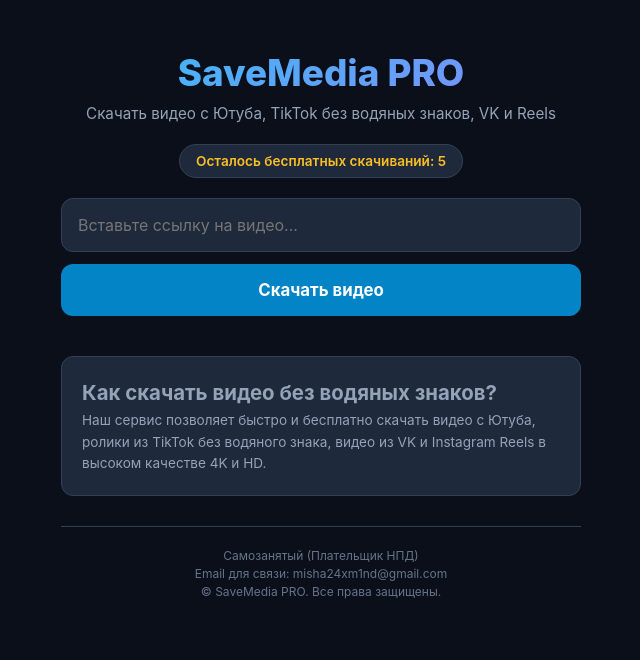
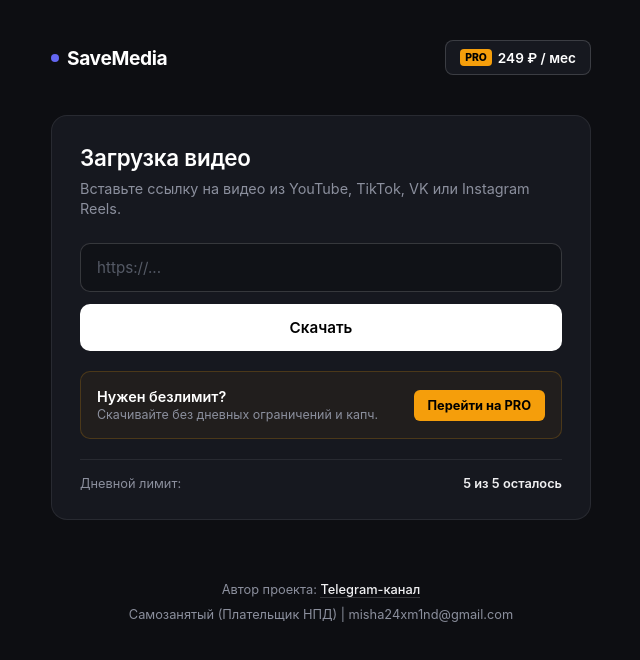
Before and after one commit to 34Subobratik/media-downloader, a plain HTML site: page index.html in a window 1280 px wide. Shown: the whole page, without its empty margins (319-959 px from the left). Drawn offline with Linux system fonts and the light colour scheme.

Commit message:
Update index.html

```diff
--- a/index.html
+++ b/index.html
@@ -3,95 +3,384 @@
 <head>
     <meta charset="UTF-8">
     <meta name="viewport" content="width=device-width, initial-scale=1.0">
-    <title>Скачать видео с Ютуба, TikTok без водяных знаков, VK, Reels — SaveMedia PRO</title>
+    <title>SaveMedia — Скачать видео без водяных знаков</title>
     <style>
-        * { box-sizing: border-box; margin: 0; padding: 0; font-family: -apple-system, BlinkMacSystemFont, "Segoe UI", Roboto, sans-serif; }
-        body { background: #0b0f19; color: #f8fafc; display: flex; flex-direction: column; align-items: center; min-height: 100vh; padding: 20px; }
-        .container { max-width: 520px; width: 100%; text-align: center; margin-top: 30px; }
-        .logo { font-size: 2.3rem; font-weight: 800; background: linear-gradient(135deg, #38bdf8, #818cf8); -webkit-background-clip: text; -webkit-text-fill-color: transparent; margin-bottom: 8px; }
-        p.subtitle { color: #94a3b8; font-size: 0.95rem; margin-bottom: 20px; line-height: 1.4; }
-        .badge { background: #1e293b; border: 1px solid #334155; padding: 8px 16px; border-radius: 99px; display: inline-block; font-size: 0.85rem; color: #fbbf24; margin-bottom: 20px; font-weight: 600; }
-        .input-box { display: flex; flex-direction: column; gap: 12px; margin-bottom: 20px; }
-        input[type="text"] { width: 100%; padding: 16px; border-radius: 12px; border: 1px solid #334155; background: #1e293b; color: #fff; font-size: 1rem; outline: none; }
-        button.btn-main { width: 100%; padding: 16px; border-radius: 12px; border: none; background: #0284c7; color: #fff; font-size: 1.05rem; font-weight: 700; cursor: pointer; }
-        #loader { display: none; margin-top: 20px; color: #38bdf8; font-weight: 600; }
-        #result { display: none; margin-top: 20px; background: #1e293b; border: 1px solid #334155; padding: 20px; border-radius: 12px; }
-        .btn-download { display: inline-block; width: 100%; padding: 14px; background: #22c55e; color: #fff; text-decoration: none; border-radius: 10px; font-weight: 700; margin-top: 10px; text-align: center; }
-        .paywall { display: none; margin-top: 20px; background: #1e293b; border: 2px solid #ef4444; border-radius: 16px; padding: 24px; text-align: center; }
-        .paywall h3 { color: #ef4444; font-size: 1.4rem; margin-bottom: 8px; }
-        .paywall p { color: #cbd5e1; font-size: 0.9rem; line-height: 1.4; margin-bottom: 16px; }
-        .price-tag { font-size: 2.2rem; font-weight: 800; color: #fbbf24; margin-bottom: 16px; }
-        .price-tag span { font-size: 0.9rem; color: #94a3b8; font-weight: 400; }
-        .btn-pay { display: inline-block; width: 100%; padding: 16px; background: #22c55e; color: #fff; text-decoration: none; border-radius: 12px; font-weight: 700; font-size: 1.05rem; }
-        .seo-text { margin-top: 40px; text-align: left; background: #1e293b; padding: 20px; border-radius: 12px; border: 1px solid #334155; font-size: 0.85rem; color: #94a3b8; line-height: 1.6; }
-        .footer-legal { margin-top: 30px; border-top: 1px solid #334155; padding-top: 20px; font-size: 0.75rem; color: #64748b; text-align: center; line-height: 1.5; }
+        :root {
+            --bg: #0d0e12;
+            --surface: #16181f;
+            --surface-hover: #1f222c;
+            --border: rgba(255, 255, 255, 0.08);
+            --border-bright: rgba(255, 255, 255, 0.16);
+            --text: #f0f0f2;
+            --muted: #8b8f9d;
+            --accent: #6366f1;
+            --accent-hover: #4f46e5;
+            --pro-gold: #f59e0b;
+            --success: #10b981;
+        }
+
+        * {
+            box-sizing: border-box;
+            margin: 0;
+            padding: 0;
+            font-family: -apple-system, BlinkMacSystemFont, "SF Pro Display", "Segoe UI", Roboto, sans-serif;
+            -webkit-font-smoothing: antialiased;
+        }
+
+        body {
+            background-color: var(--bg);
+            color: var(--text);
+            min-height: 100vh;
+            display: flex;
+            flex-direction: column;
+            align-items: center;
+            justify-content: space-between;
+            padding: 40px 20px 24px;
+        }
+
+        .wrapper {
+            width: 100%;
+            max-width: 540px;
+            margin: 0 auto;
+        }
+
+        header {
+            display: flex;
+            align-items: center;
+            justify-content: space-between;
+            margin-bottom: 40px;
+        }
+
+        .brand {
+            font-weight: 700;
+            font-size: 1.2rem;
+            letter-spacing: -0.02em;
+            color: #fff;
+            display: flex;
+            align-items: center;
+            gap: 8px;
+        }
+
+        .brand-dot {
+            width: 8px;
+            height: 8px;
+            background: var(--accent);
+            border-radius: 50%;
+        }
+
+        .btn-pro-header {
+            background: var(--surface);
+            border: 1px solid var(--border-bright);
+            color: #fff;
+            padding: 8px 14px;
+            border-radius: 8px;
+            font-size: 0.85rem;
+            font-weight: 600;
+            text-decoration: none;
+            display: inline-flex;
+            align-items: center;
+            gap: 6px;
+            transition: background 0.2s;
+        }
+
+        .btn-pro-header:hover {
+            background: var(--surface-hover);
+        }
+
+        .pro-badge {
+            background: var(--pro-gold);
+            color: #000;
+            font-weight: 800;
+            font-size: 0.65rem;
+            padding: 2px 5px;
+            border-radius: 4px;
+            text-transform: uppercase;
+        }
+
+        .main-card {
+            background: var(--surface);
+            border: 1px solid var(--border);
+            border-radius: 16px;
+            padding: 28px;
+        }
+
+        h1 {
+            font-size: 1.4rem;
+            font-weight: 600;
+            margin-bottom: 8px;
+            color: #fff;
+            letter-spacing: -0.01em;
+        }
+
+        p.description {
+            color: var(--muted);
+            font-size: 0.9rem;
+            margin-bottom: 24px;
+            line-height: 1.4;
+        }
+
+        .input-group {
+            display: flex;
+            flex-direction: column;
+            gap: 12px;
+        }
+
+        input[type="text"] {
+            width: 100%;
+            background: rgba(0, 0, 0, 0.25);
+            border: 1px solid var(--border-bright);
+            border-radius: 10px;
+            padding: 14px 16px;
+            color: #fff;
+            font-size: 0.95rem;
+            outline: none;
+            transition: border-color 0.2s;
+        }
+
+        input[type="text"]:focus {
+            border-color: var(--accent);
+        }
+
+        input[type="text"]::placeholder {
+            color: #555a66;
+        }
+
+        button.btn-submit {
+            width: 100%;
+            background: #fff;
+            color: #000;
+            border: none;
+            border-radius: 10px;
+            padding: 14px;
+            font-size: 0.95rem;
+            font-weight: 600;
+            cursor: pointer;
+            transition: opacity 0.2s;
+        }
+
+        button.btn-submit:hover {
+            opacity: 0.9;
+        }
+
+        /* PRO Banner Block */
+        .pro-upgrade-card {
+            margin-top: 20px;
+            padding: 16px;
+            background: rgba(245, 158, 11, 0.05);
+            border: 1px solid rgba(245, 158, 11, 0.2);
+            border-radius: 10px;
+            display: flex;
+            align-items: center;
+            justify-content: space-between;
+            gap: 12px;
+        }
+
+        .pro-upgrade-info h4 {
+            font-size: 0.9rem;
+            color: #fff;
+            font-weight: 600;
+            margin-bottom: 2px;
+        }
+
+        .pro-upgrade-info p {
+            font-size: 0.78rem;
+            color: var(--muted);
+        }
+
+        .btn-upgrade {
+            background: var(--pro-gold);
+            color: #000;
+            padding: 8px 14px;
+            border-radius: 6px;
+            font-size: 0.8rem;
+            font-weight: 700;
+            text-decoration: none;
+            white-space: nowrap;
+        }
+
+        .limit-info {
+            display: flex;
+            align-items: center;
+            justify-content: space-between;
+            margin-top: 20px;
+            font-size: 0.8rem;
+            color: var(--muted);
+            padding-top: 16px;
+            border-top: 1px solid var(--border);
+        }
+
+        #loader {
+            display: none;
+            margin-top: 20px;
+            text-align: center;
+            color: var(--muted);
+            font-size: 0.9rem;
+        }
+
+        #result {
+            display: none;
+            margin-top: 20px;
+            padding: 16px;
+            background: rgba(16, 185, 129, 0.08);
+            border: 1px solid rgba(16, 185, 129, 0.2);
+            border-radius: 10px;
+            text-align: center;
+        }
+
+        .btn-download {
+            display: inline-block;
+            width: 100%;
+            padding: 12px;
+            background: var(--success);
+            color: #fff;
+            text-decoration: none;
+            border-radius: 8px;
+            font-weight: 600;
+            margin-top: 10px;
+        }
+
+        .paywall {
+            display: none;
+            margin-top: 20px;
+            padding: 20px;
+            background: rgba(239, 68, 68, 0.08);
+            border: 1px solid rgba(239, 68, 68, 0.2);
+            border-radius: 12px;
+            text-align: center;
+        }
+
+        .paywall h3 {
+            color: #ef4444;
+            font-size: 1rem;
+            margin-bottom: 6px;
+        }
+
+        .paywall p {
+            color: var(--muted);
+            font-size: 0.85rem;
+            margin-bottom: 14px;
+        }
+
+        footer {
+            margin-top: 60px;
+            text-align: center;
+            font-size: 0.8rem;
+            color: var(--muted);
+            line-height: 1.6;
+        }
+
+        .creator-link {
+            color: var(--text);
+            text-decoration: none;
+            font-weight: 500;
+            border-bottom: 1px solid var(--border-bright);
+            transition: border-color 0.2s;
+        }
+
+        .creator-link:hover {
+            border-color: #fff;
+        }
     </style>
 </head>
 <body>
-    <div class="container">
-        <div class="logo">SaveMedia PRO</div>
-        <p class="subtitle">Скачать видео с Ютуба, TikTok без водяных знаков, VK и Reels</p>
-        <div class="badge" id="limitBadge">Осталось бесплатных скачиваний: 5</div>
-        <div class="input-box">
-            <input type="text" id="videoUrl" placeholder="Вставьте ссылку на видео...">
-            <button class="btn-main" onclick="processVideo()">Скачать видео</button>
+    <div class="wrapper">
+        <header>
+            <div class="brand"><span class="brand-dot"></span>SaveMedia</div>
+            <a href="#" id="topPayBtn" target="_blank" class="btn-pro-header">
+                <span class="pro-badge">PRO</span>
+                <span>249 ₽ / мес</span>
+            </a>
+        </header>
+
+        <main class="main-card">
+            <h1>Загрузка видео</h1>
+            <p class="description">Вставьте ссылку на видео из YouTube, TikTok, VK или Instagram Reels.</p>
+
+            <div class="input-group">
+                <input type="text" id="videoUrl" placeholder="https://...">
+                <button class="btn-submit" onclick="processVideo()">Скачать</button>
             </div>
-        <div id="loader">Загрузка и обработка...</div>
+
+            <div id="loader">Обработка ссылки...</div>
+
             <div id="result">
-            <p style="color: #22c55e; font-weight: 700; margin-bottom: 10px;">✓ Видео готово к скачиванию!</p>
+                <p style="color: var(--success); font-weight: 600;">Файл готов к сохранению</p>
                 <a id="downloadBtn" class="btn-download" href="#" target="_blank">Сохранить файл</a>
             </div>
+
             <div class="paywall" id="paywall">
-            <h3>Дневной лимит исчерпан! ⚠️</h3>
-            <p>Вы использовали 5 бесплатных скачиваний на сегодня.<br>Оформите PRO-доступ, чтобы скачивать без ограничений!</p>
-            <div class="price-tag">249 ₽ <span>/ месяц</span></div>
-            <a href="#" id="payLink" target="_blank" class="btn-pay">Оформить PRO-доступ за 249 ₽</a>
+                <h3>Дневной лимит исчерпан</h3>
+                <p>Вы использовали 5 бесплатных скачиваний на сегодня. Оформите PRO для снятия всех ограничений.</p>
+                <a href="#" class="btn-upgrade" style="display: block; text-align: center; padding: 12px;">Оформить PRO за 249 ₽</a>
             </div>
-        <div class="seo-text">
-            <h2>Как скачать видео без водяных знаков?</h2>
-            <p>Наш сервис позволяет быстро и бесплатно скачать видео с Ютуба, ролики из TikTok без водяного знака, видео из VK и Instagram Reels в высоком качестве 4K и HD.</p>
+
+            <div class="pro-upgrade-card" id="proBanner">
+                <div class="pro-upgrade-info">
+                    <h4>Нужен безлимит?</h4>
+                    <p>Скачивайте без дневных ограничений и капч.</p>
                 </div>
-        <div class="footer-legal">
-            <p>Самозанятый (Плательщик НПД)</p>
-            <p>Email для связи: misha24xm1nd@gmail.com</p>
-            <p>© SaveMedia PRO. Все права защищены.</p>
+                <a href="#" class="btn-upgrade">Перейти на PRO</a>
             </div>
+
+            <div class="limit-info">
+                <span>Дневной лимит:</span>
+                <span id="limitBadge" style="color: var(--text); font-weight: 600;">5 / 5 осталось</span>
             </div>
+        </main>
+
+        <footer>
+            <p>Автор проекта: <a href="https://t.me/+jYr3-bjDM8xlODIy" target="_blank" class="creator-link">Telegram-канал</a></p>
+            <p style="margin-top: 4px;">Самозанятый (Плательщик НПД) | misha24xm1nd@gmail.com</p>
+        </footer>
+    </div>
+
     <script>
         const MAX_DAILY_LIMIT = 5;
+
         function getUserData() {
             const today = new Date().toDateString();
             const data = JSON.parse(localStorage.getItem('savemedia_data') || '{}');
             if (data.date !== today) return { date: today, count: 0, isPro: false };
             return data;
         }
+
         function updateBadge() {
             const data = getUserData();
             const badge = document.getElementById('limitBadge');
+            const topBtn = document.getElementById('topPayBtn');
+            const proBanner = document.getElementById('proBanner');
+
             if (data.isPro) {
-                badge.innerText = "У вас включен PRO-доступ (Безлимит) 👑";
-                badge.style.color = "#22c55e";
+                badge.innerText = "Безлимит (PRO)";
+                badge.style.color = "var(--success)";
+                topBtn.style.display = "none";
+                proBanner.style.display = "none";
             } else {
                 const left = MAX_DAILY_LIMIT - data.count;
-                badge.innerText = Осталось бесплатных скачиваний сегодня: ${left > 0 ? left : 0};
+                badge.innerText = `${left > 0 ? left : 0} из ${MAX_DAILY_LIMIT} осталось`;
             }
         }
+
         async function processVideo() {
             const url = document.getElementById('videoUrl').value.trim();
             const loader = document.getElementById('loader');
             const result = document.getElementById('result');
             const paywall = document.getElementById('paywall');
             const downloadBtn = document.getElementById('downloadBtn');
-            if (!url) return alert('Пожалуйста, вставьте ссылку на видео!');
+
+            if (!url) return alert('Вставьте ссылку на видео');
+
             let data = getUserData();
             if (!data.isPro && data.count >= MAX_DAILY_LIMIT) {
                 paywall.style.display = 'block';
                 result.style.display = 'none';
                 return;
             }
+
             loader.style.display = 'block';
             result.style.display = 'none';
             paywall.style.display = 'none';
+
             try {
                 const res = await fetch('https://api.cobalt.tools/api/json', {
                     method: 'POST',
@@ -99,6 +388,7 @@
                     body: JSON.stringify({ url: url })
                 });
                 const resData = await res.json();
+
                 if (resData.url) {
                     downloadBtn.href = resData.url;
                     result.style.display = 'block';
@@ -107,10 +397,16 @@
                         localStorage.setItem('savemedia_data', JSON.stringify(data));
                         updateBadge();
                     }
-                } else { alert('Не удалось обработать ссылку.'); }
-            } catch (e) { alert('Ошибка сервера или неверная ссылка.'); }
-            finally { loader.style.display = 'none'; }
+                } else {
+                    alert('Не удалось получить ссылку на файл.');
                 }
+            } catch (e) {
+                alert('Ошибка при обработке запроса.');
+            } finally {
+                loader.style.display = 'none';
+            }
+        }
+
         updateBadge();
     </script>
 </body>
```
Lines whose indentation alone changed are shown as unchanged.
